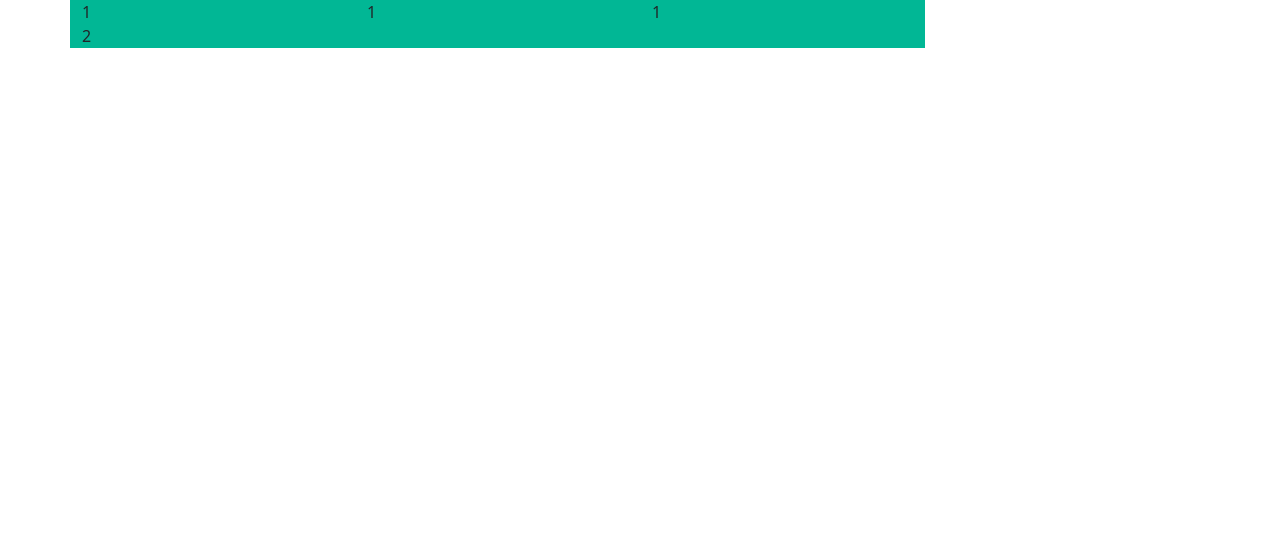
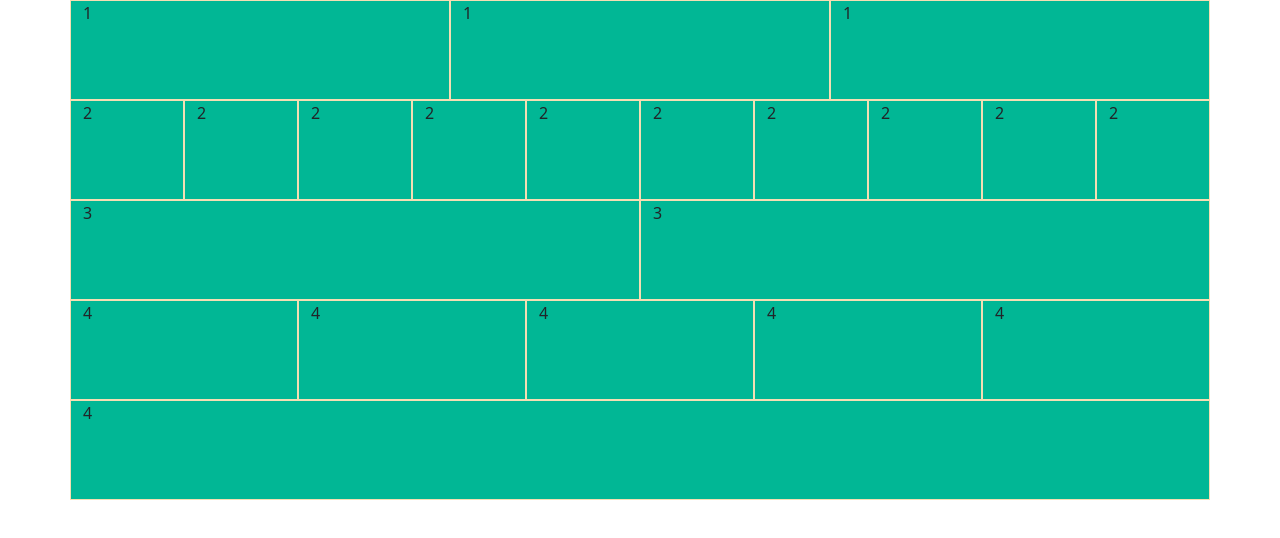
Before and after one commit to eudycss/pageConf, a plain HTML site: page index.html in a window 1280 px wide. Drawn offline with nearby package versions, Linux system fonts and the light colour scheme.

Commit message:
challenge one done

```diff
--- a/index.html
+++ b/index.html
@@ -13,27 +13,47 @@
       crossorigin="anonymous"
     />
     <style>
-        .col{
-            border: 1px solid blue;
-        }
+      .col {
+        border: 1px solid wheat;
+      }
     </style>
 
     <title>Hello, world!</title>
   </head>
   <body>
-    <div class="container" style ="border: white " ; >
-      <div class="row">
-        <div class="col-3 " style="background: #01B795;">1</div>
-        <div class="col-3 " style="background: #01B795;">1</div>
-        <div class="col-3 " style="background: #01B795;">1</div>
+    <div class="container">
+      <div class="row" style="height: 100px">
+        <div class="col" style="background: #01b795">1</div>
+        <div class="col" style="background: #01b795">1</div>
+        <div class="col" style="background: #01b795">1</div>
+      </div>
+      <div class="row" style="height: 100px">
+        <div class="col" style="background: #01b795">2</div>
+        <div class="col" style="background: #01b795">2</div>
+        <div class="col" style="background: #01b795">2</div>
+        <div class="col" style="background: #01b795">2</div>
+        <div class="col" style="background: #01b795">2</div>
+        <div class="col" style="background: #01b795">2</div>
+        <div class="col" style="background: #01b795">2</div>
+        <div class="col" style="background: #01b795">2</div>
+        <div class="col" style="background: #01b795">2</div>
+        <div class="col" style="background: #01b795">2</div>
+      </div>
 
-
-    </div>
-    <div class="row">
-
-        <div class="col-10 col-lg-9" style="background:#01B795; border: white;">2</div>
-    </div>
-
+      <div class="row" style="height: 100px">
+        <div class="col" style="background: #01b795">3</div>
+        <div class="col" style="background: #01b795">3</div>
+      </div>
+      <div class="row" style="height: 100px">
+        <div class="col" style="background: #01b795">4</div>
+        <div class="col" style="background: #01b795">4</div>
+        <div class="col" style="background: #01b795">4</div>
+        <div class="col" style="background: #01b795">4</div>
+        <div class="col" style="background: #01b795">4</div>
+      </div>
+      <div class="row" style="height: 100px">
+        <div class="col" style="background: #01b795">4</div
+      </div>
     </div>
 
     <!-- Optional JavaScript; choose one of the two! -->
```
